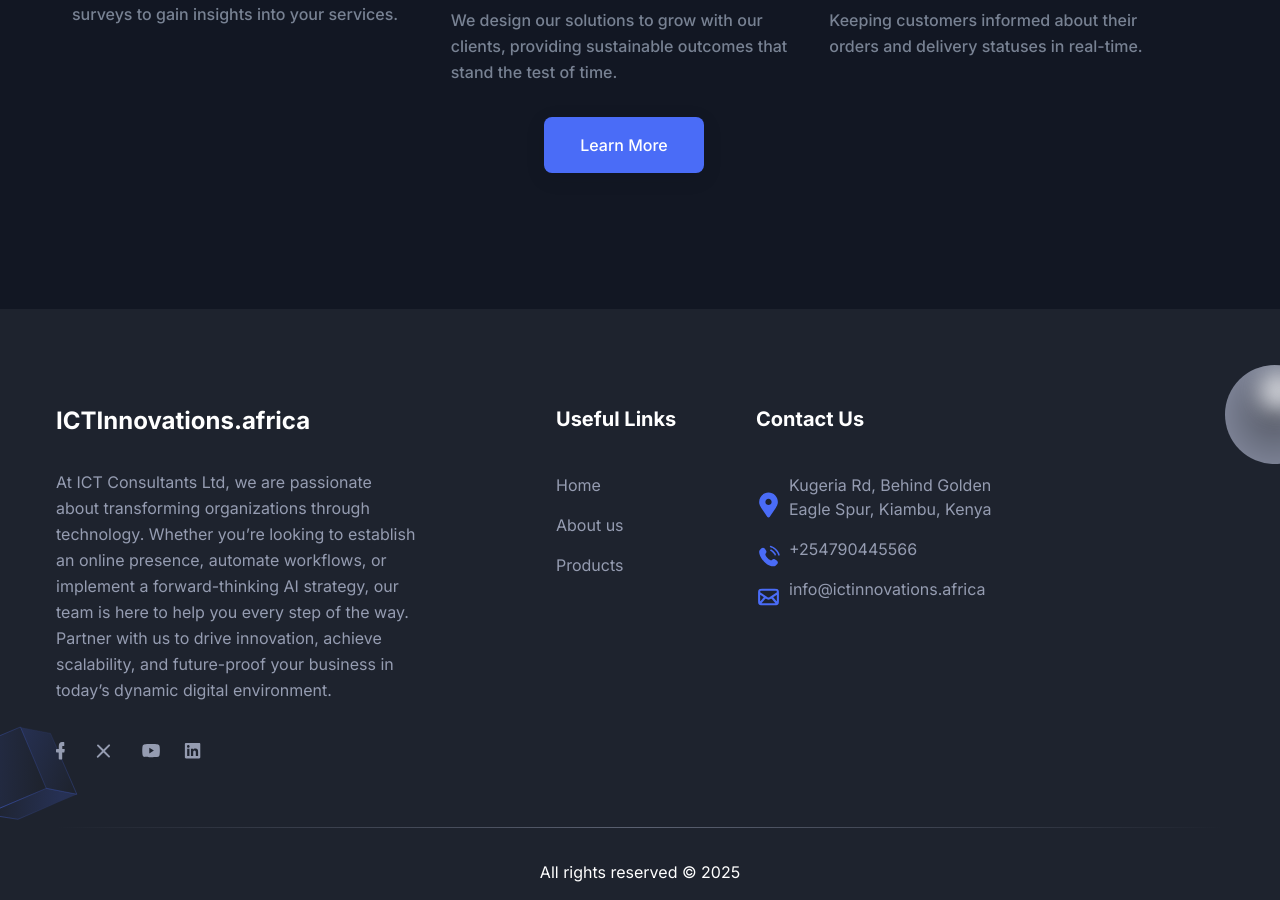
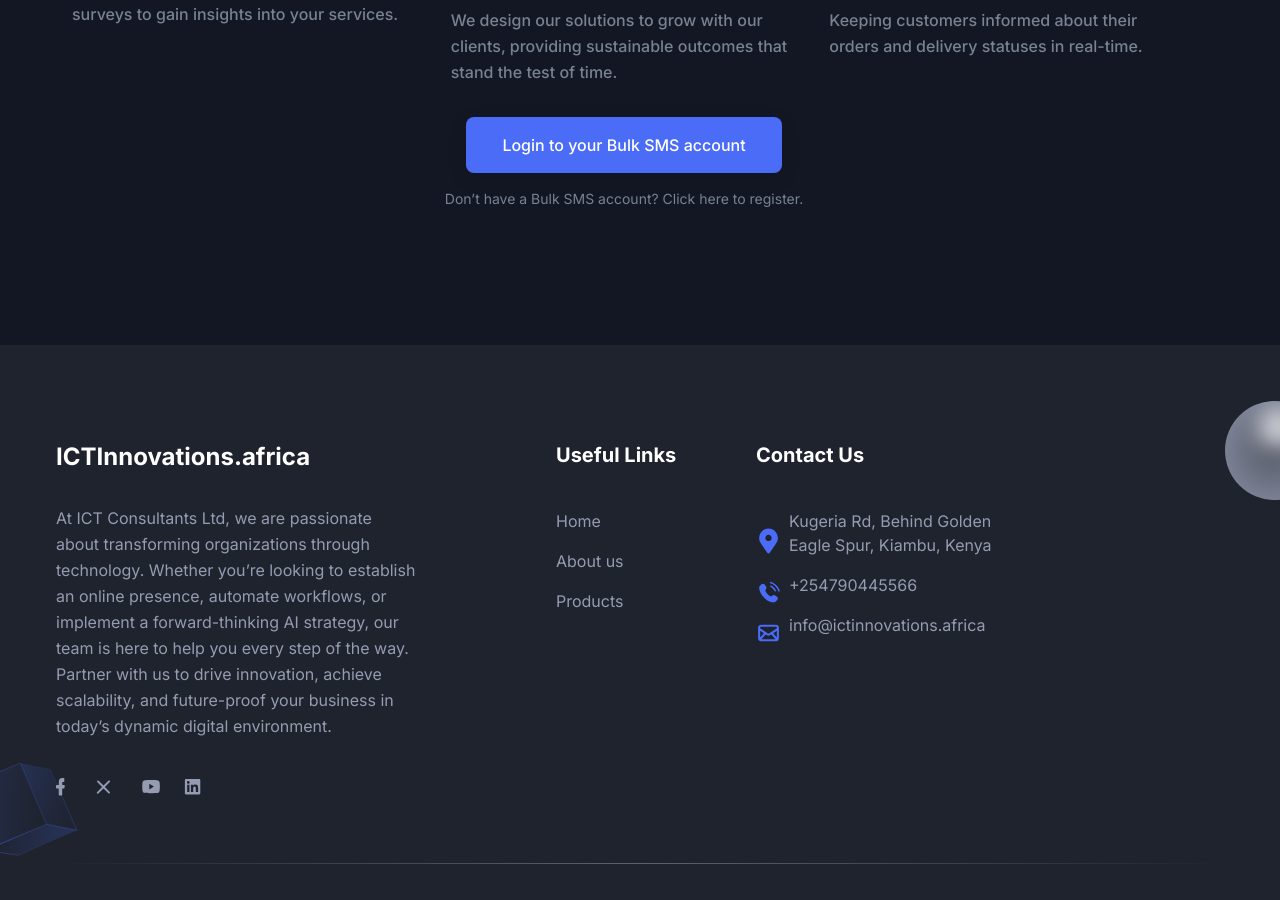
Before and after one commit to NewtonMutugi/ict-innovations-africa, a Next.js app: page /bulk-sms in a window 1280 px wide. Shown: the part 1021-1921 px from the top of the page. Built offline with nearby package versions, Linux system fonts and the light colour scheme.

Commit message:
Update Bulk SMS button text and add registration link

```diff
--- a/app/bulk-sms/BulkSms.tsx
+++ b/app/bulk-sms/BulkSms.tsx
@@ -30,13 +30,19 @@ const BulkSms = () => {
               ))}
             </div>
           </div>
-          <div className="my-6 mt-8 flex w-full items-center justify-center">
+          <div className="my-6 mt-8 flex w-full flex-col items-center justify-center">
             <button
               className="dark:hadow-submit-dark items-center justify-center rounded-lg bg-primary px-9 py-4 text-base font-medium text-white shadow-submit duration-300 hover:bg-primary/90"
               onClick={handleLearnClick}
             >
-              Learn More
+              Login to your Bulk SMS account
             </button>
+            <p className="mt-4 text-center text-sm text-body-color">
+              Don’t have a Bulk SMS account?{" "}
+              <a href="https://forms.gle/wmLJ73PoQgSGLoU36" target="_blank">
+                Click here to register.
+              </a>
+            </p>
           </div>
         </div>
       </section>
```
